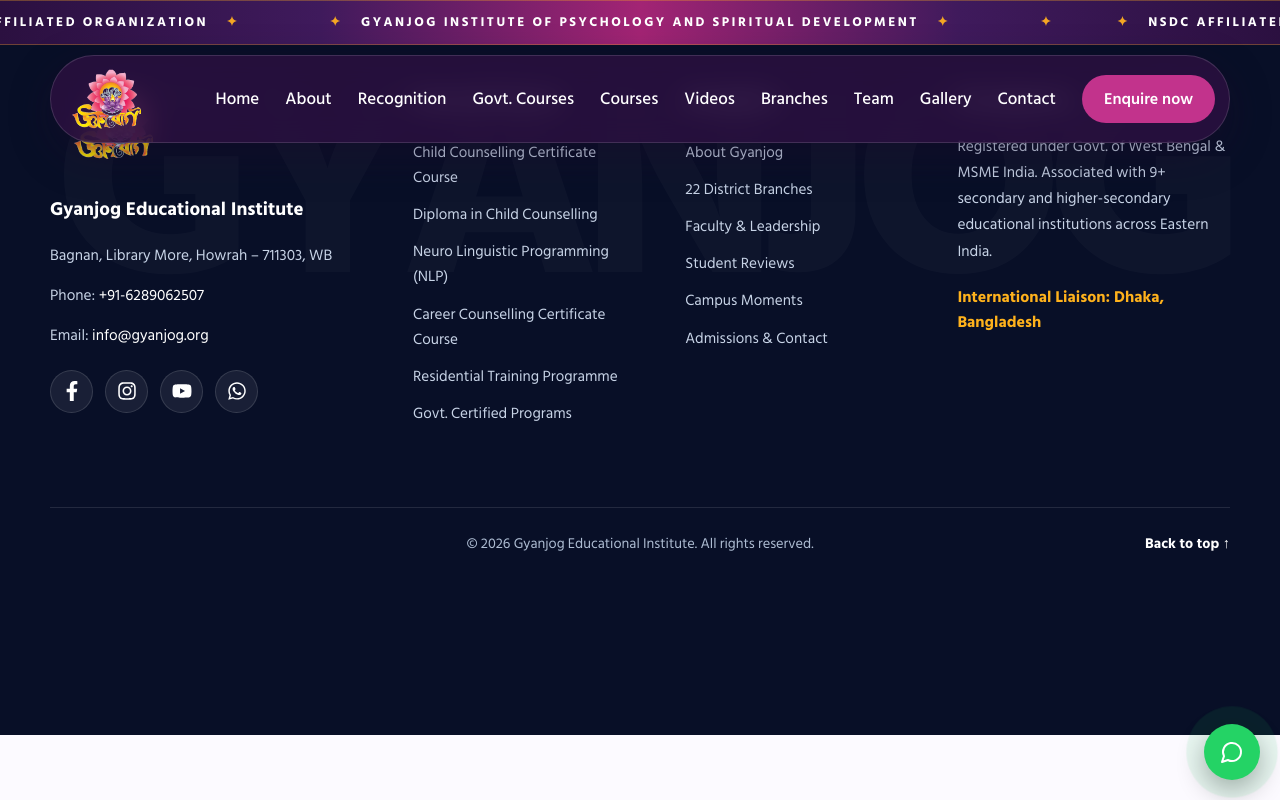
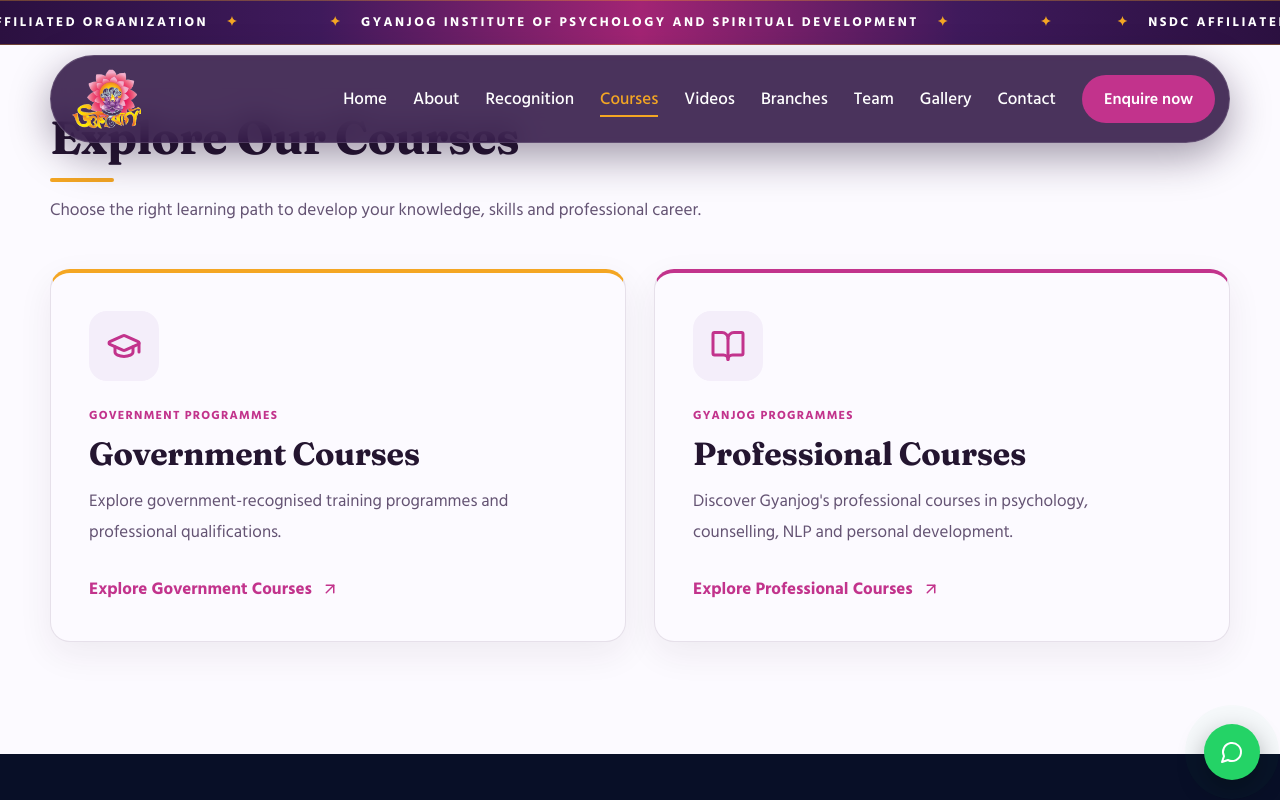
Before and after one commit to Tirtharaj-21/gyanjog-web, a React (Vite) app: page /courses in a window 1280 px wide. Shown: the top 800 px of the page. Built offline with nearby package versions, Linux system fonts and the light colour scheme.

Commit message:
implement courses

```diff
--- a/src/App.jsx
+++ b/src/App.jsx
@@ -9,6 +9,9 @@ import ScrollToTop from "./components/ScrollToTop";
 import Home from "./pages/Home";
 import ChairmanPage from "./pages/ChairmanPage";
 import GyanjogPage from "./pages/GyanjogPage";
+import GovernmentCoursesPage from "./pages/GovernmentCoursesPage";
+import ProfessionalCoursesPage from "./pages/ProfessionalCoursesPage";
+import CoursesPage from "./pages/CoursesPage";
 
 export default function App() {
   useGlow();
@@ -22,6 +25,13 @@ export default function App() {
         <Route path="/" element={<Home />} />
         <Route path="/chairman" element={<ChairmanPage />} />
         <Route path="/about-gyanjog" element={<GyanjogPage />} />
+        <Route path="/courses" element={<CoursesPage />} />
+        <Route path="/courses/government" element={<GovernmentCoursesPage />} />
+
+        <Route
+          path="/courses/professional"
+          element={<ProfessionalCoursesPage />}
+        />
       </Routes>
       <Footer />
       <a
--- a/src/components/Header.jsx
+++ b/src/components/Header.jsx
@@ -54,11 +54,30 @@ function Header() {
         </button>
 
         <nav className={open ? "links open" : "links"}>
-          {nav.map(([l, id]) => (
+          {/* {nav.map(([l, id]) => (
             <Link
               key={id}
               className={active === id ? "active" : undefined}
               to={`/#${id}`}
+              onClick={() => setOpen(false)}
+            >
+              {l}
+            </Link>
+          ))} */}
+
+          {nav.map(([l, id]) => (
+            <Link
+              key={id}
+              className={
+                id === "courses"
+                  ? pathname.startsWith("/courses") || active === id
+                    ? "active"
+                    : undefined
+                  : active === id
+                    ? "active"
+                    : undefined
+              }
+              to={id === "courses" ? "/courses" : `/#${id}`}
               onClick={() => setOpen(false)}
             >
               {l}
--- a/src/data/constants.js
+++ b/src/data/constants.js
@@ -3,7 +3,6 @@ export const nav = [
   ["Home", "home"],
   ["About", "about"],
   ["Recognition", "recognition"],
-  ["Govt. Courses", "govt-courses"],
   ["Courses", "courses"],
   ["Videos", "videos"],
   ["Branches", "branches"],
--- /dev/null
+++ b/src/pages/CoursesPage.jsx
@@ -0,0 +1,75 @@
+import React from "react";
+import { Link } from "react-router-dom";
+import { GraduationCap, BookOpen, ArrowUpRight } from "lucide-react";
+import SEO from "../components/SEO";
+import Heading from "../components/Heading";
+
+export default function CoursesPage() {
+  return (
+    <main>
+      <SEO
+        title="Our Courses | Gyanjog Group"
+        description="Explore government courses and professional courses offered through Gyanjog."
+        path="/courses"
+        image="/assets/classroom.jpg"
+      />
+
+      <section className="section courses-page">
+        <div className="wrap">
+          <Heading
+            title="Explore Our Courses"
+            desc="Choose the right learning path to develop your knowledge, skills and professional career."
+          />
+
+          <div className="course-category-grid">
+            <Link
+              to="/courses/government"
+              className="course-category-card government-card"
+            >
+              <div className="category-icon">
+                <GraduationCap size={36} />
+              </div>
+
+              <span className="category-label">Government Programmes</span>
+
+              <h2>Government Courses</h2>
+
+              <p>
+                Explore government-recognised training programmes and
+                professional qualifications.
+              </p>
+
+              <span className="category-link">
+                Explore Government Courses
+                <ArrowUpRight size={18} />
+              </span>
+            </Link>
+
+            <Link
+              to="/courses/professional"
+              className="course-category-card professional-card"
+            >
+              <div className="category-icon">
+                <BookOpen size={36} />
+              </div>
+
+              <span className="category-label">Gyanjog Programmes</span>
+
+              <h2>Professional Courses</h2>
+
+              <p>
+                Discover Gyanjog's professional courses in psychology,
+                counselling, NLP and personal development.
+              </p>
+
+              <span className="category-link">
+                Explore Professional Courses
+                <ArrowUpRight size={18} />
+              </span>
+            </Link>
+          </div>
+        </div>
+      </section>
+    </main>
+  );
+}
--- /dev/null
+++ b/src/pages/GovernmentCoursesPage.jsx
@@ -0,0 +1,20 @@
+import React from "react";
+import Govt from "../components/Govt";
+import Contact from "../components/Contact";
+import SEO from "../components/SEO";
+
+export default function GovernmentCoursesPage() {
+  return (
+    <main className="courses-subpage">
+      <SEO
+        title="Government Courses | Gyanjog Group"
+        description="Explore government-recognised and professional training programmes offered through Gyanjog."
+        path="/courses/government"
+        image="/assets/classroom.jpg"
+      />
+
+      <Govt />
+      <Contact />
+    </main>
+  );
+}
--- /dev/null
+++ b/src/pages/ProfessionalCoursesPage.jsx
@@ -0,0 +1,20 @@
+import React from "react";
+import Courses from "../components/Courses";
+import Contact from "../components/Contact";
+import SEO from "../components/SEO";
+
+export default function ProfessionalCoursesPage() {
+  return (
+    <main className="courses-subpage">
+      <SEO
+        title="Professional Courses | Gyanjog Group"
+        description="Explore professional psychology, counselling, NLP and personal development courses offered by Gyanjog."
+        path="/courses/professional"
+        image="/assets/classroom.jpg"
+      />
+
+      <Courses />
+      <Contact />
+    </main>
+  );
+}
--- a/src/styles/global.css
+++ b/src/styles/global.css
@@ -3432,3 +3432,243 @@ textarea:focus {
     font-size: 0.96rem;
   }
 }
+
+
+
+/* Courses hover dropdown */
+
+.courses-dropdown {
+  position: relative;
+  display: flex;
+  align-items: center;
+}
+
+.courses-trigger {
+  display: inline-flex;
+  align-items: center;
+  gap: 5px;
+}
+
+.courses-trigger svg {
+  transition: transform 0.25s ease;
+}
+
+.courses-dropdown:hover .courses-trigger svg {
+  transform: rotate(180deg);
+}
+
+.courses-menu {
+  position: absolute;
+  top: 100%;
+  left: 0;
+  min-width: 220px;
+  padding: 8px;
+  background: var(--paper, #fff);
+  border: 1px solid rgba(0, 0, 0, 0.08);
+  border-radius: 10px;
+  box-shadow: 0 12px 30px rgba(0, 0, 0, 0.14);
+
+  display: flex;
+  flex-direction: column;
+
+  opacity: 0;
+  visibility: hidden;
+  pointer-events: none;
+  transform: translateY(8px);
+  transition: all 0.25s ease;
+  z-index: 1000;
+}
+
+.courses-dropdown:hover .courses-menu,
+.courses-dropdown:focus-within .courses-menu {
+  opacity: 1;
+  visibility: visible;
+  pointer-events: auto;
+  transform: translateY(0);
+}
+
+.courses-menu a {
+  padding: 11px 13px;
+  border-radius: 6px;
+  color: var(--ink, #29202b);
+  font-size: 14px;
+  text-decoration: none;
+  white-space: nowrap;
+  transition: background 0.2s ease, color 0.2s ease;
+}
+
+.courses-menu a:hover {
+  background: var(--tint, #f8edf3);
+  color: var(--pink);
+}
+
+/* Mobile: tap-friendly submenu */
+@media (max-width: 820px) {
+  .courses-dropdown {
+    width: 100%;
+    flex-direction: column;
+    align-items: stretch;
+  }
+
+  .courses-trigger {
+    width: 100%;
+    justify-content: space-between;
+    padding: 12px 0;
+  }
+
+  .courses-menu {
+    position: static;
+    width: 100%;
+    min-width: 0;
+    padding: 5px 0 5px 14px;
+    border: none;
+    border-radius: 0;
+    box-shadow: none;
+
+    opacity: 1;
+    visibility: visible;
+    pointer-events: auto;
+    transform: none;
+    display: none;
+  }
+
+  .courses-dropdown:hover .courses-menu,
+  .courses-dropdown:focus-within .courses-menu {
+    display: flex;
+  }
+}
+
+
+
+/* =================================
+   COURSES CATEGORY LANDING PAGE
+================================= */
+
+.courses-page {
+  min-height: 65vh;
+}
+
+.course-category-grid {
+  display: grid;
+  grid-template-columns: repeat(2, minmax(0, 1fr));
+  gap: 28px;
+  margin-top: 45px;
+}
+
+.course-category-card {
+  position: relative;
+  display: flex;
+  flex-direction: column;
+  align-items: flex-start;
+  min-height: 340px;
+  padding: 38px;
+  overflow: hidden;
+  border: 1px solid rgba(75, 40, 85, 0.12);
+  border-radius: 20px;
+  background: var(--paper, #fff);
+  color: var(--ink, #29202b);
+  text-decoration: none;
+  box-shadow: 0 12px 35px rgba(50, 25, 60, 0.07);
+  transition: transform 0.3s ease, box-shadow 0.3s ease;
+}
+
+.course-category-card:hover {
+  transform: translateY(-8px);
+  box-shadow: 0 20px 45px rgba(50, 25, 60, 0.13);
+}
+
+.category-icon {
+  display: grid;
+  place-items: center;
+  width: 70px;
+  height: 70px;
+  margin-bottom: 25px;
+  border-radius: 18px;
+  background: var(--tint, #f8edf3);
+  color: var(--pink, #c72e91);
+}
+
+.category-label {
+  margin-bottom: 10px;
+  color: var(--pink, #c72e91);
+  font-size: 12px;
+  font-weight: 700;
+  letter-spacing: 1.2px;
+  text-transform: uppercase;
+}
+
+.course-category-card h2 {
+  margin: 0 0 14px;
+  font-size: clamp(23px, 3vw, 32px);
+}
+
+.course-category-card p {
+  max-width: 440px;
+  margin: 0 0 28px;
+  color: var(--muted, #716779);
+  line-height: 1.8;
+}
+
+.category-link {
+  display: inline-flex;
+  align-items: center;
+  gap: 9px;
+  margin-top: auto;
+  color: var(--pink, #c72e91);
+  font-weight: 700;
+}
+
+.government-card {
+  border-top: 4px solid var(--gold, #e5a900);
+}
+
+.professional-card {
+  border-top: 4px solid var(--pink, #c72e91);
+}
+
+/* Tablet */
+@media (max-width: 900px) {
+  .course-category-grid {
+    gap: 18px;
+  }
+
+  .course-category-card {
+    padding: 28px;
+    min-height: 330px;
+  }
+}
+
+/* Mobile */
+@media (max-width: 650px) {
+  .course-category-grid {
+    grid-template-columns: 1fr;
+    gap: 20px;
+    margin-top: 30px;
+  }
+
+  .course-category-card {
+    min-height: 290px;
+    padding: 26px;
+  }
+
+  .category-icon {
+    width: 60px;
+    height: 60px;
+    margin-bottom: 20px;
+  }
+}
+
+/* =========================================
+   COURSE SUB-PAGES: clear the floating navbar
+   (Government + Professional pages)
+========================================= */
+
+.courses-subpage {
+  padding-top: 80px;
+}
+
+@media (max-width: 650px) {
+  .courses-subpage {
+    padding-top: 70px;
+  }
+}
```
